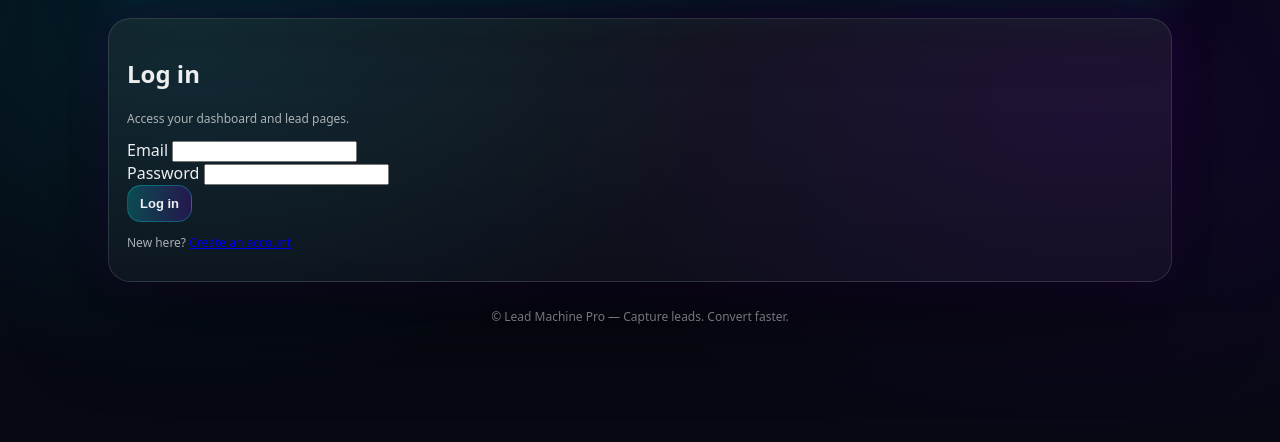
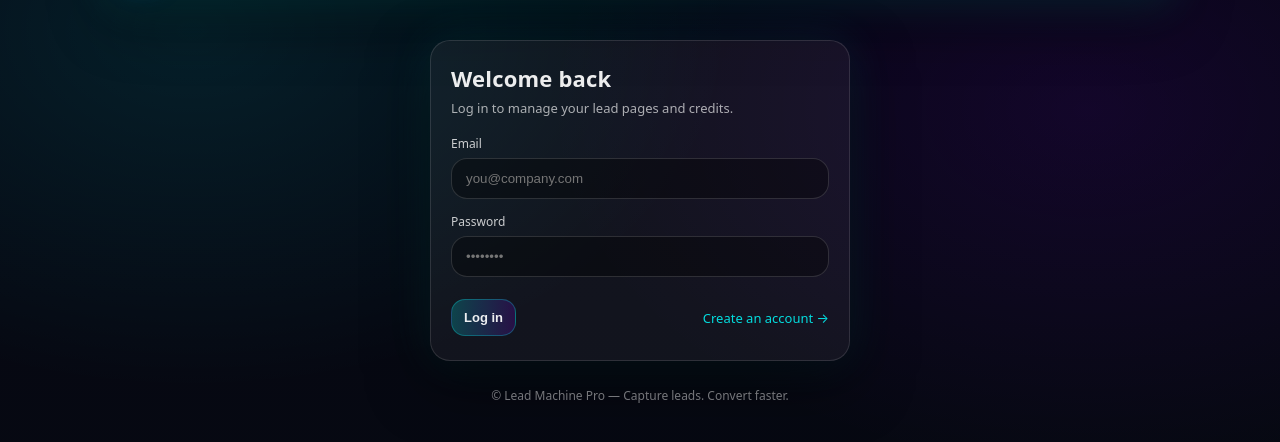
Before and after one commit to MattyAtown/lead-machine-pro, a Flask app: page /login in a window 1280 px wide. Shown: the part 90-532 px from the top of the page. Run offline with Flask 3, Linux system fonts and the light colour scheme.

Commit message:
Redesign login page with improved layout and styles
Updated login page with new styles and structure.

```diff
--- a/templates/login.html
+++ b/templates/login.html
@@ -1,26 +1,93 @@
 {% extends "base.html" %}
 {% block title %}Login • Lead Machine Pro{% endblock %}
+
 {% block content %}
-<div class="card">
-  <h2>Log in</h2>
-  <p class="muted">Access your dashboard and lead pages.</p>
+<style>
+  .auth-wrap{
+    max-width: 420px;
+    margin: 40px auto 0;
+  }
+  .auth-card{
+    border:1px solid rgba(255,255,255,0.12);
+    background: rgba(255,255,255,0.05);
+    border-radius: 20px;
+    padding: 22px 20px 24px;
+    box-shadow:
+      0 20px 60px rgba(0,0,0,0.55),
+      0 0 45px rgba(0,255,255,0.10);
+  }
+  .auth-card h2{
+    margin:0 0 6px;
+    font-size:22px;
+    letter-spacing:0.2px;
+  }
+  .auth-card .subtitle{
+    color: rgba(255,255,255,0.65);
+    font-size:13px;
+    margin-bottom:18px;
+  }
+  .auth-form{
+    display:grid;
+    gap:14px;
+  }
+  .auth-form label{
+    display:block;
+    font-size:12px;
+    color: rgba(255,255,255,0.78);
+    margin-bottom:6px;
+  }
+  .auth-form input{
+    width:100%;
+    padding:12px 14px;
+    border-radius:16px;
+    border:1px solid rgba(255,255,255,0.14);
+    background: rgba(0,0,0,0.35);
+    color: rgba(255,255,255,0.92);
+    outline:none;
+  }
+  .auth-form input:focus{
+    border-color: rgba(0,255,255,0.45);
+    box-shadow: 0 0 0 1px rgba(0,255,255,0.20);
+  }
+  .auth-actions{
+    display:flex;
+    justify-content:space-between;
+    align-items:center;
+    gap:10px;
+    margin-top:8px;
+    flex-wrap:wrap;
+  }
+  .auth-actions a{
+    color: rgba(0,255,255,0.85);
+    font-size:13px;
+    text-decoration:none;
+  }
+  .auth-actions a:hover{
+    text-decoration:underline;
+  }
+</style>
 
-  <form method="POST" class="form">
-    <div class="field">
-      <label>Email</label>
-      <input name="email" type="email" required />
-    </div>
+<div class="auth-wrap">
+  <div class="auth-card">
+    <h2>Welcome back</h2>
+    <div class="subtitle">Log in to manage your lead pages and credits.</div>
 
-    <div class="field">
-      <label>Password</label>
-      <input name="password" type="password" required />
-    </div>
+    <form method="POST" class="auth-form">
+      <div>
+        <label for="email">Email</label>
+        <input id="email" name="email" type="email" placeholder="you@company.com" required />
+      </div>
 
-    <button class="btn primary" type="submit">Log in</button>
-  </form>
+      <div>
+        <label for="password">Password</label>
+        <input id="password" name="password" type="password" placeholder="••••••••" required />
+      </div>
 
-  <p class="muted" style="margin-top:12px;">
-    New here? <a href="/signup">Create an account</a>
-  </p>
+      <div class="auth-actions">
+        <button class="btn primary" type="submit">Log in</button>
+        <a href="/signup">Create an account →</a>
+      </div>
+    </form>
+  </div>
 </div>
 {% endblock %}
```
